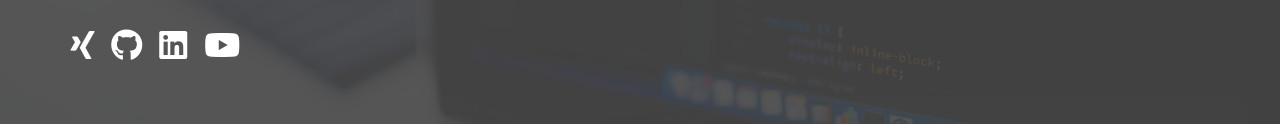
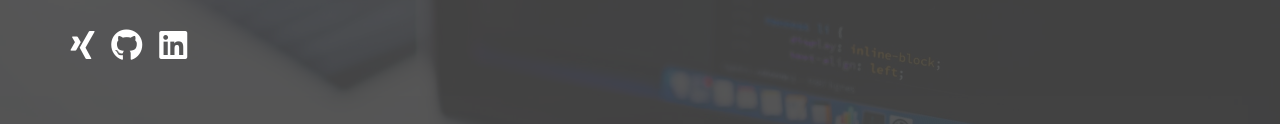
Before and after one commit to saveniukoleh/saveniukoleh.github.io, a plain HTML site: page index.html in a window 1280 px wide. Shown: the part 413-537 px from the top of the page. Drawn offline with Linux system fonts and the light colour scheme.

Commit message:
Update index.html

```diff
--- a/index.html
+++ b/index.html
@@ -74,9 +74,9 @@
       <a href="https://www.linkedin.com/in/oleh-saveniuk-05048817b/" target="_blank">
         <i class="fab fa-linkedin fa-2x"></i>
       </a>
-      <a href="https://www.youtube.com/channel/UCzHz6fiVVw_eY0Nyo5jny8w" target="_blank">
+      <!-- <a href="https://www.youtube.com/channel/UCzHz6fiVVw_eY0Nyo5jny8w" target="_blank">
         <i class="fab fa-youtube fa-2x"></i>
-      </a>
+      </a> -->
     </div>
   </main>
 
```
